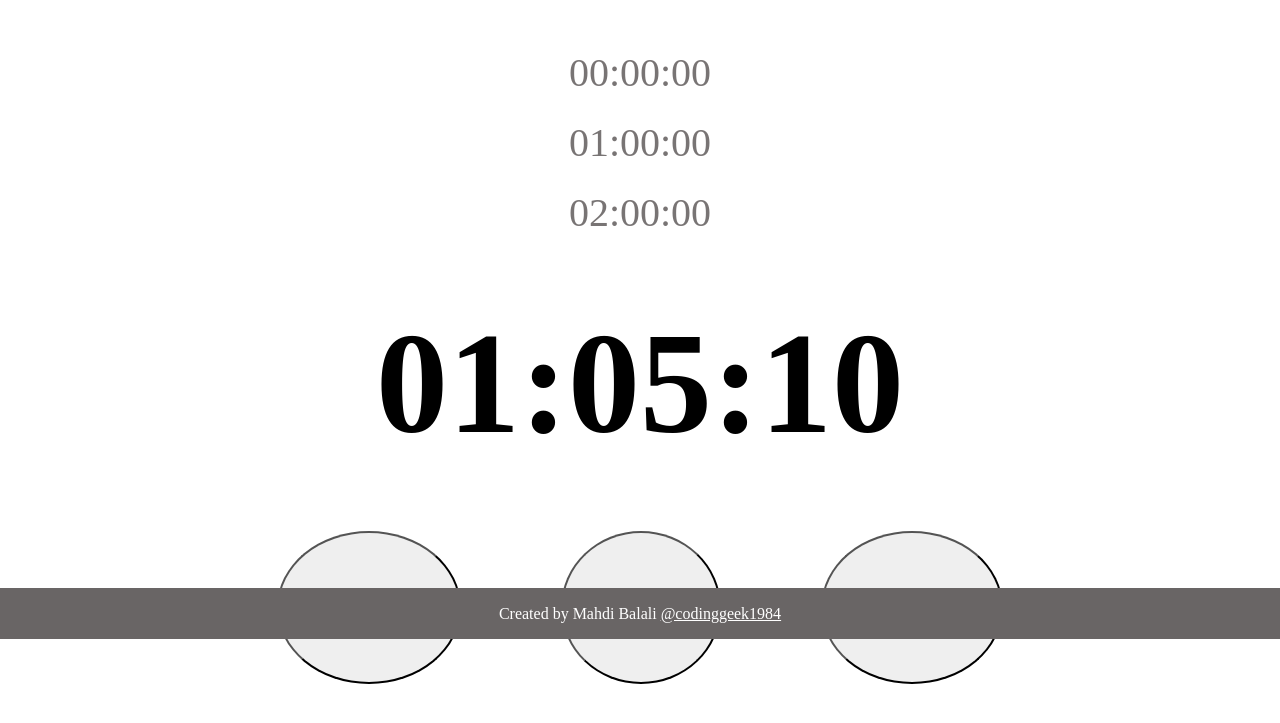
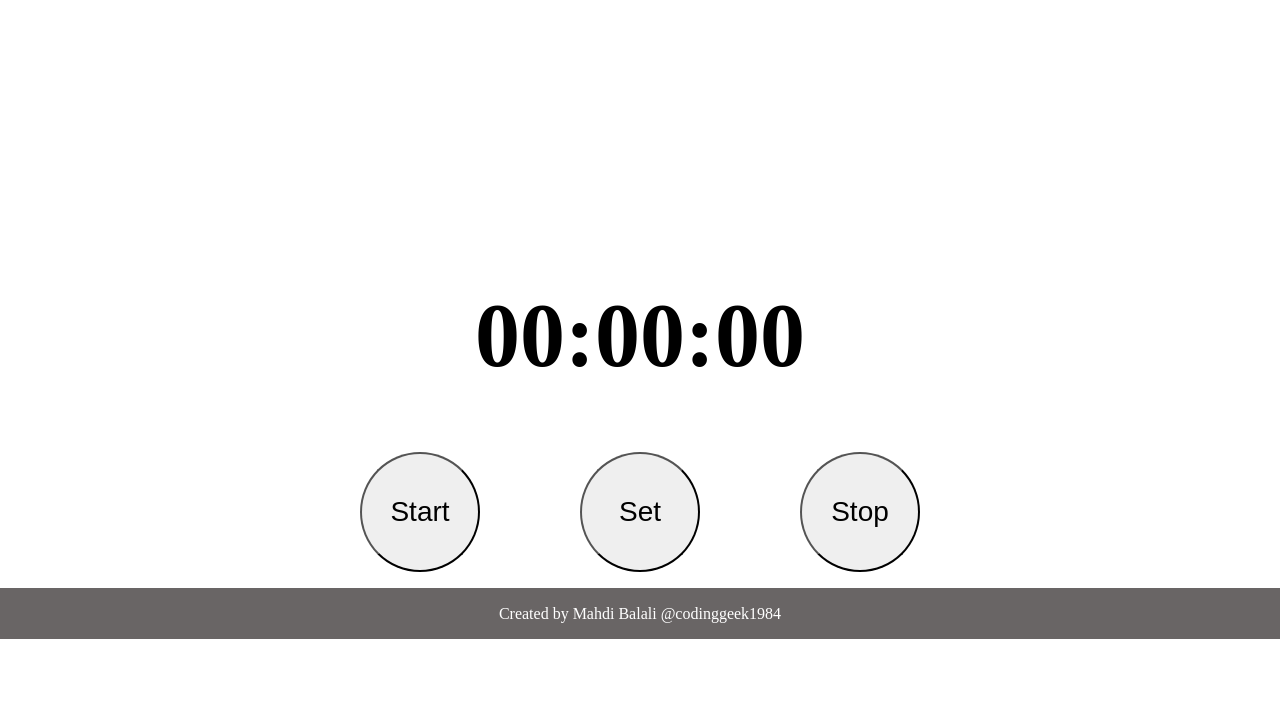
Before and after one commit to mbalali63/counter, a React (Create React App) app: page / in a window 1280 px wide. Shown: the part 161-884 px from the top of the page. Built offline with nearby package versions, Linux system fonts and the light colour scheme.

Commit message:
to save the latest true working version of code

```diff
--- a/src/App.js
+++ b/src/App.js
@@ -1,3 +1,4 @@
+import { useState, useEffect} from 'react';
 import ElapsedTime from './components/ElapsedTime';
 import History from './components/History';
 import Buttons from './components/Buttons';
@@ -5,11 +6,50 @@ import Footer from './components/Footer';
 
 
 function App() {
+  const [historyArr, setHistoryArr] = useState([0]);
+  const [appStatus, setAppStatus] = useState(false);    //True: Working, False: Stopped
+  const [timerTrigger, setTimerTrigger] = useState(false);
+  const [timerID,setTimerID] = useState(null);
+
+  function updateElapsedTime() {
+    let currentTime = historyArr[historyArr.length - 1] + 1;
+    let nextHistoryArr = [...historyArr];
+    nextHistoryArr[nextHistoryArr.length - 1] = currentTime;
+    setHistoryArr(nextHistoryArr);
+  }
+  useEffect( () => {
+    if (appStatus){
+      updateElapsedTime();
+    }
+  },[timerTrigger])
+
+  useEffect( () => {
+  },[historyArr])
+  function startTimer() {
+    let nextHistoryArr = [0];
+    setHistoryArr(nextHistoryArr);
+    let nextStatus = true;
+    setAppStatus(nextStatus);
+    let timerID0 = setInterval(() => {
+      setTimerTrigger((prevTimerTrigger) => !prevTimerTrigger);
+    },1000);
+    setTimerID(timerID0);
+
+  }
+  function stopTimer() {
+    setAppStatus((prevAppStatus) => !prevAppStatus);
+    clearInterval(timerID);
+  }
+  function setTime() {
+    const currentTime = historyArr[historyArr.length - 1];
+    const nextHistoryArr = [...historyArr,currentTime];
+    setHistoryArr(nextHistoryArr);
+  }
   return (
-    <div className="counter-app" id="counter-app">
-      <History />
-      <ElapsedTime />
-      <Buttons />
+    <div className="timer-app" id="timer-app">
+      <History historyArr = {historyArr} />
+      <ElapsedTime historyArr = {historyArr} />
+      <Buttons appStatus = {appStatus} startTimer = {startTimer} stopTimer = {stopTimer} setTime = {setTime} />
       <Footer />
     </div>
   );
--- a/src/components/Buttons.js
+++ b/src/components/Buttons.js
@@ -1,12 +1,30 @@
 import React from "react"
 
 
-export default function Buttons() {
+export default function Buttons({appStatus, startTimer, stopTimer, setTime}) {
+    function onStart() {
+        if (appStatus) {
+            return;
+        }
+        startTimer();
+    }
+    function onStop() {
+        if (!appStatus) {
+            return;
+        }
+        stopTimer();
+    }
+    function onSet(){
+        if (!appStatus) {
+            return;
+        }
+        setTime();
+    }
     return (
         <section id="buttons-section">
-            <button>Start</button>
-            <button>Set</button>
-            <button>Stop</button>
+            <button onClick={onStart}>Start</button>
+            <button onClick={onSet}>Set</button>
+            <button onClick={onStop}>Stop</button>
         </section>
     )
 }
--- a/src/components/ElapsedTime.js
+++ b/src/components/ElapsedTime.js
@@ -1,16 +1,8 @@
 import React from "react"
+import formatElapsedTime from "../utility";
 
-export default function ElapsedTime() {
-    let elapsedTime = 3910; //seconds
-    const formatElapsedTime = (totalSeconds) => {
-        const h = Math.floor(totalSeconds / 3600);
-        const m = Math.floor((totalSeconds - 3600 * h) / 60);
-        const s = totalSeconds - 3600 * h - 60 * m;
-        const hStr = h < 10 ? `0${h.toString()}` : h.toString();
-        const mStr = m < 10 ? `0${m.toString()}` : m.toString();
-        const sStr = s < 10 ? `0${s.toString()}` : s.toString();
-        return `${hStr}:${mStr}:${sStr}`;
-    }
+export default function ElapsedTime({historyArr}) {
+    let elapsedTime = historyArr[historyArr.length - 1]; //seconds
     return (
         <section id="elapsed-time-section">
             <h1>{formatElapsedTime(elapsedTime)}</h1>
--- a/src/components/History.js
+++ b/src/components/History.js
@@ -1,10 +1,12 @@
 import React from "react"
+import formatElapsedTime from "../utility"
 
-export default function History() {
-    const historyArr = ['00:00:00','01:00:00','02:00:00']
+export default function History({historyArr}) {
     const printHistory = (Arr0) => {
         const newList =  Arr0.map( (item,index) => {
-            return <li key = {index}>{item}</li>
+            if (index !== 0){
+                return <li key = {index}>{formatElapsedTime(item)}</li>
+            }
         })
         return newList
     }
--- a/src/index.css
+++ b/src/index.css
@@ -13,6 +13,14 @@ body {
   padding: 187px 0 227px 0;
 }
 
+#history-section{
+  height: 193px;
+  overflow: auto;
+  scrollbar-color: transparent transparent;
+}
+#history-section::-webkit-scrollbar{
+  background-color: transparent;
+}
 
 #history-section ul{
   list-style-type: none;
@@ -22,13 +30,13 @@ body {
   align-items: center;
 }
 #history-section ul li{
-  font-size: 40px;
+  font-size: 30px;
   color:#787474;
   margin-top:23px;
 }
 
 #elapsed-time-section{
-  font-size: 96px;
+  font-size: 60px;
   margin: 65px 0;
   text-align: center;
 }
@@ -42,11 +50,19 @@ body {
 
 
 #buttons-section button{
-  font-size: 40px;
-  padding: 52px 48px;
+  font-size: 28px;
+  width: 120px;
+  height: 120px;
   border-radius: 50%;
+  cursor: pointer;
+  transition: border-color 1s;
+  transition: background-color 0.5s;
 }
-
+#buttons-section button:hover{
+  color:#fff;
+  border-color:#2525ff;
+  background-color: #2525ff;
+}
 
 footer{
   position: fixed;
@@ -63,4 +79,9 @@ footer{
 }
 footer a{
   color:#fff;
+  text-decoration: none;
 }
+
+footer a:hover{
+  text-decoration: underline;
+}
--- /dev/null
+++ b/src/utility.js
@@ -0,0 +1,16 @@
+
+
+
+export default function formatElapsedTime(totalSeconds) {
+    if (totalSeconds !== ''){
+        const h = Math.floor(totalSeconds / 3600);
+        const m = Math.floor((totalSeconds - 3600 * h) / 60);
+        const s = totalSeconds - 3600 * h - 60 * m;
+        const hStr = h < 10 ? `0${h.toString()}` : h.toString();
+        const mStr = m < 10 ? `0${m.toString()}` : m.toString();
+        const sStr = s < 10 ? `0${s.toString()}` : s.toString();
+        return `${hStr}:${mStr}:${sStr}`;
+    } else {
+        return;
+    }
+}
```
Also changed, not shown: readme-Files/UI-Hierarchy.png, 1 other file (tests, documents, lock files or other folders).
